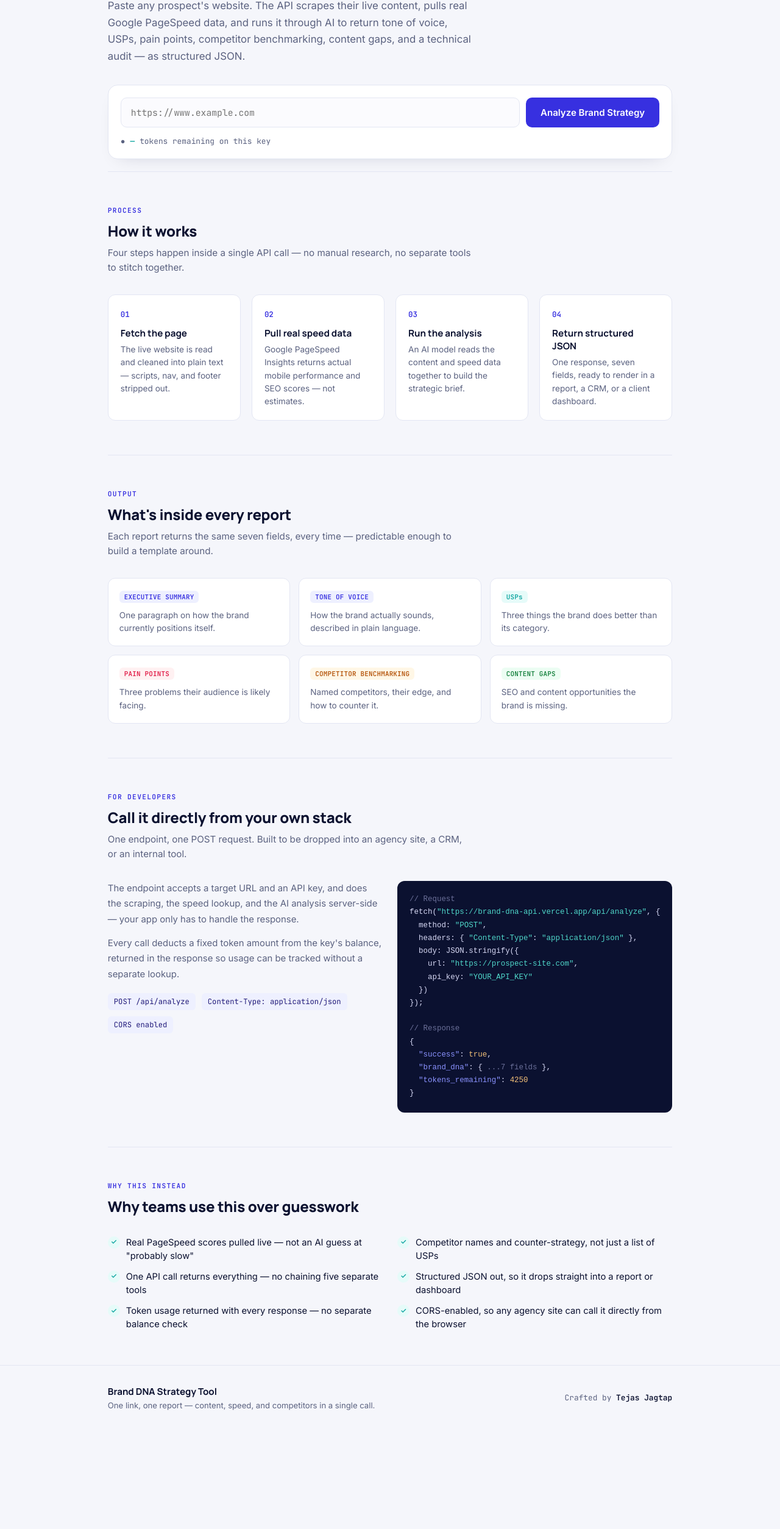
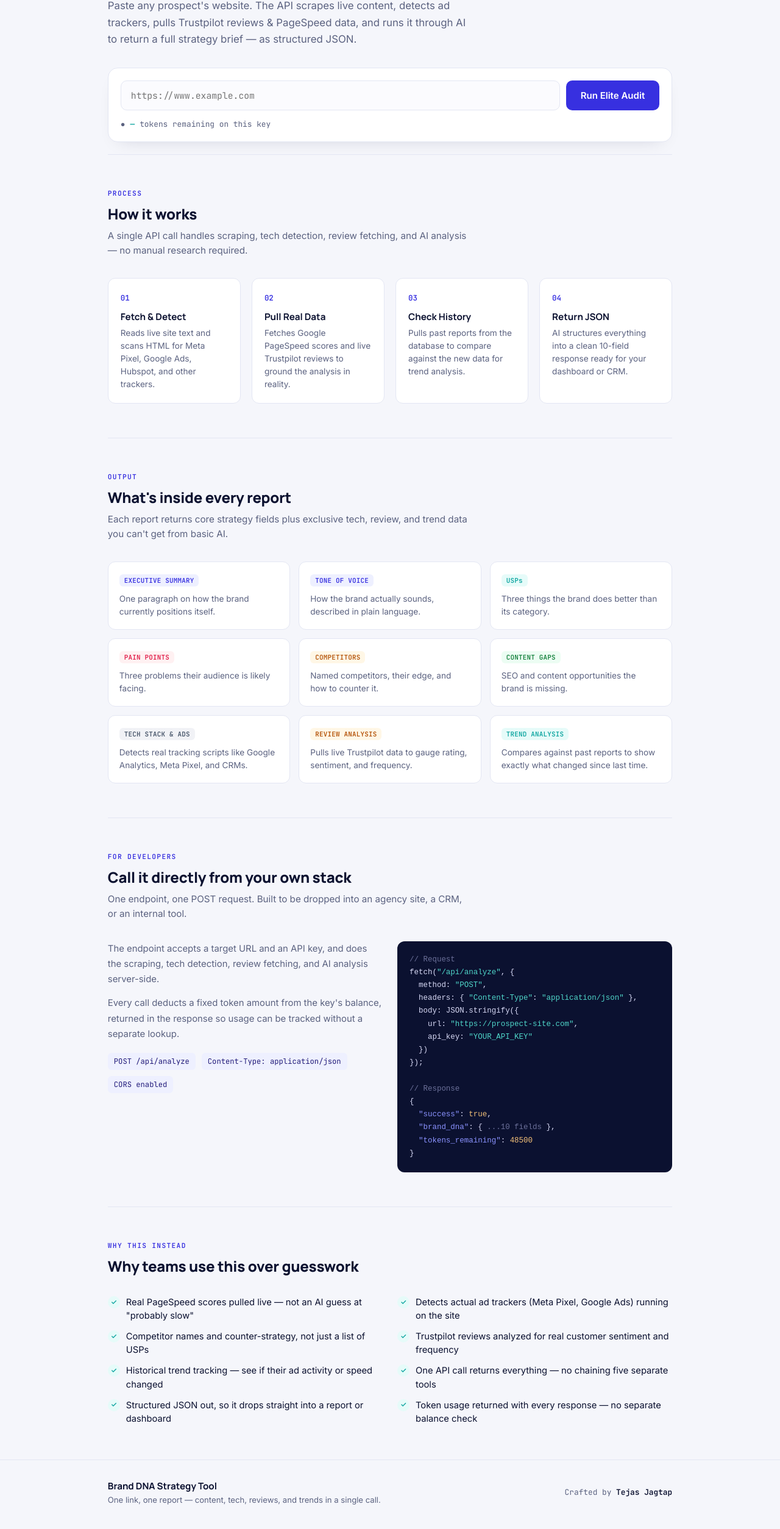
Before and after one commit to tejasjagtap207/brand-dna-api, a website: page index.html in a window 1280 px wide. Shown: the part 286-2794 px from the top of the page at 61% size. Before the commit the page ends 2639 px from the top, so only its background shows below. Drawn offline with Linux system fonts and the light colour scheme.

Commit message:
Update index.html

```diff
--- a/index.html
+++ b/index.html
@@ -3,7 +3,7 @@
 <head>
 <meta charset="UTF-8">
 <meta name="viewport" content="width=device-width, initial-scale=1.0">
-<title>Brand DNA Strategy Tool — API by Tejas Jagtap</title>
+<title>Elite B2B Growth Audit — API by Tejas Jagtap</title>
 <link rel="preconnect" href="https://fonts.googleapis.com">
 <link rel="preconnect" href="https://fonts.gstatic.com" crossorigin>
 <link href="https://fonts.googleapis.com/css2?family=Manrope:wght@500;700;800&family=Inter:wght@400;500;600&family=JetBrains+Mono:wght@400;500;600&display=swap" rel="stylesheet">
@@ -155,19 +155,35 @@
   }
   .card p{ margin:0; line-height:1.65; font-size:0.93rem; color:var(--ink); }
   .card ul{ margin:0; padding-left:18px; line-height:1.75; font-size:0.93rem; color:var(--ink); }
+
   .card.summary{ border-left-color:var(--brand); }
   .card.tone{ border-left-color:var(--brand); }
   .card.tone .tag{ background:var(--brand-tint); color:var(--brand); }
+
   .card.usp{ border-left-color:var(--teal); }
   .card.usp .tag{ background:var(--teal-tint); color:var(--teal); }
+
   .card.pain{ border-left-color:var(--rose); }
   .card.pain .tag{ background:var(--rose-tint); color:var(--rose); }
+
   .card.competitors{ border-left-color:var(--amber); }
   .card.competitors .tag{ background:var(--amber-tint); color:var(--amber); }
+
   .card.content{ border-left-color:var(--green); }
   .card.content .tag{ background:var(--green-tint); color:var(--green); }
+
   .card.technical{ border-left-color:var(--slate); }
   .card.technical .tag{ background:var(--slate-tint); color:var(--slate); }
+
+  /* New Cards Styles */
+  .card.tech{ border-left-color:var(--slate); }
+  .card.tech .tag{ background:var(--slate-tint); color:var(--slate); }
+
+  .card.reviews{ border-left-color:var(--amber); }
+  .card.reviews .tag{ background:var(--amber-tint); color:var(--amber); }
+
+  .card.trends{ border-left-color:var(--teal); }
+  .card.trends .tag{ background:var(--teal-tint); color:var(--teal); }
 
   .competitor-row{ padding:12px 0; border-top:1px solid var(--line); }
   .competitor-row:first-of-type{ border-top:none; padding-top:0; }
@@ -273,17 +289,17 @@
 <main class="wrap">
 
   <section class="hero">
-    <div class="eyebrow">Live brand &amp; competitor analysis</div>
-    <h1>One URL in. A full brand strategy brief out.</h1>
-    <p class="lead">Paste any prospect's website. The API scrapes their live content, pulls real Google PageSpeed data, and runs it through AI to return tone of voice, USPs, pain points, competitor benchmarking, content gaps, and a technical audit — as structured JSON.</p>
+    <div class="eyebrow">Elite B2B Growth & Competitor Audit</div>
+    <h1>One URL in. A full brand & tech strategy out.</h1>
+    <p class="lead">Paste any prospect's website. The API scrapes live content, detects ad trackers, pulls Trustpilot reviews & PageSpeed data, and runs it through AI to return a full strategy brief — as structured JSON.</p>
 
     <div class="tool-card">
       <div class="input-row">
         <input type="text" id="websiteUrl" placeholder="https://www.example.com" autocomplete="off" spellcheck="false">
-        <button class="analyze-btn" id="analyzeBtn" onclick="analyzeBrand()">Analyze Brand Strategy</button>
+        <button class="analyze-btn" id="analyzeBtn" onclick="analyzeBrand()">Run Elite Audit</button>
       </div>
       <div class="token-line" id="tokenLine"><span>●</span> <span class="token-count" id="tokenCount">—</span> tokens remaining on this key</div>
-      <div class="loading" id="loading"><div class="spinner"></div><span id="loadingText">Scraping site, pulling speed data, running analysis…</span></div>
+      <div class="loading" id="loading"><div class="spinner"></div><span id="loadingText">Scraping site, pulling speed/reviews, running AI analysis…</span></div>
       <div class="error-box" id="errorBox">
         <div class="title">Analysis failed</div>
         <div id="errorMsg">Something went wrong.</div>
@@ -297,26 +313,29 @@
   <section class="block" id="how">
     <div class="section-tag">Process</div>
     <h2 class="section-head">How it works</h2>
-    <p class="section-sub">Four steps happen inside a single API call — no manual research, no separate tools to stitch together.</p>
+    <p class="section-sub">A single API call handles scraping, tech detection, review fetching, and AI analysis — no manual research required.</p>
     <div class="steps">
-      <div class="step"><span class="step-num">01</span><h4>Fetch the page</h4><p>The live website is read and cleaned into plain text — scripts, nav, and footer stripped out.</p></div>
-      <div class="step"><span class="step-num">02</span><h4>Pull real speed data</h4><p>Google PageSpeed Insights returns actual mobile performance and SEO scores — not estimates.</p></div>
-      <div class="step"><span class="step-num">03</span><h4>Run the analysis</h4><p>An AI model reads the content and speed data together to build the strategic brief.</p></div>
-      <div class="step"><span class="step-num">04</span><h4>Return structured JSON</h4><p>One response, seven fields, ready to render in a report, a CRM, or a client dashboard.</p></div>
+      <div class="step"><span class="step-num">01</span><h4>Fetch & Detect</h4><p>Reads live site text and scans HTML for Meta Pixel, Google Ads, Hubspot, and other trackers.</p></div>
+      <div class="step"><span class="step-num">02</span><h4>Pull Real Data</h4><p>Fetches Google PageSpeed scores and live Trustpilot reviews to ground the analysis in reality.</p></div>
+      <div class="step"><span class="step-num">03</span><h4>Check History</h4><p>Pulls past reports from the database to compare against the new data for trend analysis.</p></div>
+      <div class="step"><span class="step-num">04</span><h4>Return JSON</h4><p>AI structures everything into a clean 10-field response ready for your dashboard or CRM.</p></div>
     </div>
   </section>
 
   <section class="block" id="inside">
     <div class="section-tag">Output</div>
     <h2 class="section-head">What's inside every report</h2>
-    <p class="section-sub">Each report returns the same seven fields, every time — predictable enough to build a template around.</p>
+    <p class="section-sub">Each report returns core strategy fields plus exclusive tech, review, and trend data you can't get from basic AI.</p>
     <div class="chip-grid">
       <div class="chip-card"><span class="tag" style="background:var(--brand-tint);color:var(--brand)">EXECUTIVE SUMMARY</span><p>One paragraph on how the brand currently positions itself.</p></div>
       <div class="chip-card"><span class="tag" style="background:var(--brand-tint);color:var(--brand)">TONE OF VOICE</span><p>How the brand actually sounds, described in plain language.</p></div>
       <div class="chip-card"><span class="tag" style="background:var(--teal-tint);color:var(--teal)">USPs</span><p>Three things the brand does better than its category.</p></div>
       <div class="chip-card"><span class="tag" style="background:var(--rose-tint);color:var(--rose)">PAIN POINTS</span><p>Three problems their audience is likely facing.</p></div>
-      <div class="chip-card"><span class="tag" style="background:var(--amber-tint);color:var(--amber)">COMPETITOR BENCHMARKING</span><p>Named competitors, their edge, and how to counter it.</p></div>
+      <div class="chip-card"><span class="tag" style="background:var(--amber-tint);color:var(--amber)">COMPETITORS</span><p>Named competitors, their edge, and how to counter it.</p></div>
       <div class="chip-card"><span class="tag" style="background:var(--green-tint);color:var(--green)">CONTENT GAPS</span><p>SEO and content opportunities the brand is missing.</p></div>
+      <div class="chip-card"><span class="tag" style="background:var(--slate-tint);color:var(--slate)">TECH STACK & ADS</span><p>Detects real tracking scripts like Google Analytics, Meta Pixel, and CRMs.</p></div>
+      <div class="chip-card"><span class="tag" style="background:var(--amber-tint);color:var(--amber)">REVIEW ANALYSIS</span><p>Pulls live Trustpilot data to gauge rating, sentiment, and frequency.</p></div>
+      <div class="chip-card"><span class="tag" style="background:var(--teal-tint);color:var(--teal)">TREND ANALYSIS</span><p>Compares against past reports to show exactly what changed since last time.</p></div>
     </div>
   </section>
 
@@ -326,7 +345,7 @@
     <p class="section-sub">One endpoint, one POST request. Built to be dropped into an agency site, a CRM, or an internal tool.</p>
     <div class="api-grid">
       <div class="api-copy">
-        <p>The endpoint accepts a target URL and an API key, and does the scraping, the speed lookup, and the AI analysis server-side — your app only has to handle the response.</p>
+        <p>The endpoint accepts a target URL and an API key, and does the scraping, tech detection, review fetching, and AI analysis server-side.</p>
         <p>Every call deducts a fixed token amount from the key's balance, returned in the response so usage can be tracked without a separate lookup.</p>
         <div class="meta">
           <span class="meta-item">POST /api/analyze</span>
@@ -335,7 +354,7 @@
         </div>
       </div>
       <div class="code-block"><pre style="margin:0;"><span class="cm">// Request</span>
-fetch(<span class="c2">"https://brand-dna-api.vercel.app/api/analyze"</span>, {
+fetch(<span class="c2">"/api/analyze"</span>, {
   method: <span class="c2">"POST"</span>,
   headers: { <span class="c2">"Content-Type"</span>: <span class="c2">"application/json"</span> },
   body: JSON.stringify({
@@ -347,8 +366,8 @@ fetch(<span class="c2">"https://brand-dna-api.vercel.app/api/analyze"</span>, {
 <span class="cm">// Response</span>
 {
   <span class="c1">"success"</span>: <span class="c3">true</span>,
-  <span class="c1">"brand_dna"</span>: { <span class="cm">...7 fields</span> },
-  <span class="c1">"tokens_remaining"</span>: <span class="c3">4250</span>
+  <span class="c1">"brand_dna"</span>: { <span class="cm">...10 fields</span> },
+  <span class="c1">"tokens_remaining"</span>: <span class="c3">48500</span>
 }</pre></div>
     </div>
   </section>
@@ -359,11 +378,13 @@ fetch(<span class="c2">"https://brand-dna-api.vercel.app/api/analyze"</span>, {
     <p class="section-sub"></p>
     <ul class="why-list">
       <li>Real PageSpeed scores pulled live — not an AI guess at "probably slow"</li>
+      <li>Detects actual ad trackers (Meta Pixel, Google Ads) running on the site</li>
       <li>Competitor names and counter-strategy, not just a list of USPs</li>
+      <li>Trustpilot reviews analyzed for real customer sentiment and frequency</li>
+      <li>Historical trend tracking — see if their ad activity or speed changed</li>
       <li>One API call returns everything — no chaining five separate tools</li>
       <li>Structured JSON out, so it drops straight into a report or dashboard</li>
       <li>Token usage returned with every response — no separate balance check</li>
-      <li>CORS-enabled, so any agency site can call it directly from the browser</li>
     </ul>
   </section>
 
@@ -373,14 +394,15 @@ fetch(<span class="c2">"https://brand-dna-api.vercel.app/api/analyze"</span>, {
   <div class="wrap footer-row">
     <div>
       <div class="footer-brand">Brand DNA Strategy Tool</div>
-      <div class="footer-sub">One link, one report — content, speed, and competitors in a single call.</div>
+      <div class="footer-sub">One link, one report — content, tech, reviews, and trends in a single call.</div>
     </div>
     <div class="footer-sig">Crafted by <strong>Tejas Jagtap</strong></div>
   </div>
 </footer>
 
 <script>
-  const API_BASE_URL = 'https://brand-dna-api.vercel.app';
+  // Using relative path so it works automatically on Vercel
+  const API_BASE_URL = '';
   const API_KEY = 'AGENCY-TRIAL-12345';
 
   async function analyzeBrand() {
@@ -455,8 +477,17 @@ fetch(<span class="c2">"https://brand-dna-api.vercel.app/api/analyze"</span>, {
         </div>`).join('');
       html += `<div class="card competitors"><h3><span class="tag">COMPETITOR BENCHMARKING</span></h3>${rows}</div>`;
     }
-    if (Array.isArray(b.missing_content_opportunities) && b.missing_content_opportunities.length) {
-      html += `<div class="card content"><h3><span class="tag">CONTENT GAPS</span></h3><ul>${b.missing_content_opportunities.map(i => `<li>${escapeHtml(i)}</li>`).join('')}</ul></div>`;
+    if (Array.isArray(b.content_gaps) && b.content_gaps.length) {
+      html += `<div class="card content"><h3><span class="tag">CONTENT GAPS</span></h3><ul>${b.content_gaps.map(i => `<li>${escapeHtml(i)}</li>`).join('')}</ul></div>`;
+    }
+    if (b.tech_stack_and_ads) {
+      html += `<div class="card tech"><h3><span class="tag">TECH STACK & AD TRACKING</span></h3><p>${escapeHtml(b.tech_stack_and_ads)}</p></div>`;
+    }
+    if (b.review_analysis) {
+      html += `<div class="card reviews"><h3><span class="tag">REVIEW ANALYSIS</span></h3><p>${escapeHtml(b.review_analysis)}</p></div>`;
+    }
+    if (b.trend_analysis) {
+      html += `<div class="card trends"><h3><span class="tag">TREND ANALYSIS (HISTORY)</span></h3><p>${escapeHtml(b.trend_analysis)}</p></div>`;
     }
     if (b.technical_audit) {
       html += `<div class="card technical"><h3><span class="tag">TECHNICAL AUDIT</span></h3><p>${escapeHtml(b.technical_audit)}</p></div>`;
```
